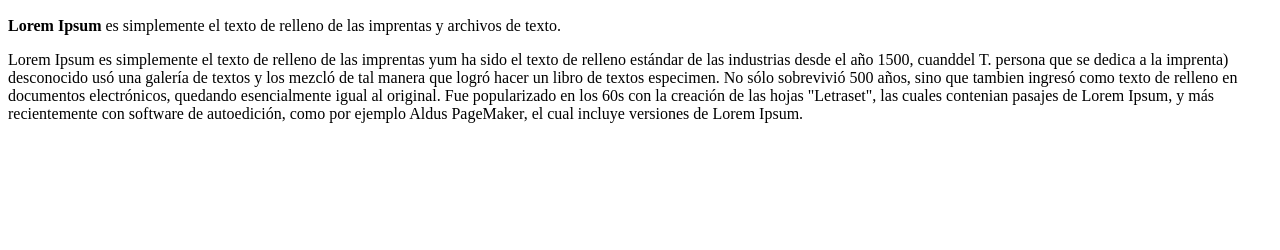
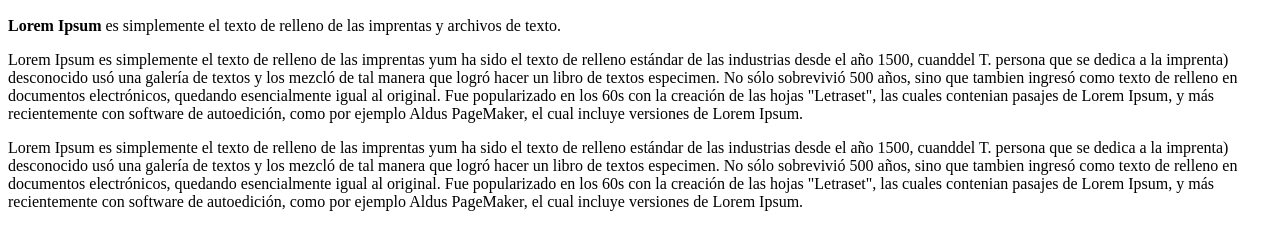
Before and after one commit to alex1812r/repo-prueba, a plain HTML site: page index.html in a window 1280 px wide. Shown: the part 110-360 px from the top of the page. Drawn offline with Linux system fonts and the light colour scheme.

Commit message:
Update index.html

```diff
--- a/index.html
+++ b/index.html
@@ -14,5 +14,8 @@
   <p>
     <span>Lorem Ipsum es simplemente el texto de relleno de las imprentas yum ha sido el texto de relleno estándar de las industrias desde el año 1500, cuanddel T.</span> persona que se dedica a la imprenta) desconocido usó una galería de textos y los mezcló de tal manera que logró hacer un libro de textos especimen. No sólo sobrevivió 500 años, sino que tambien ingresó como texto de relleno en documentos electrónicos, quedando esencialmente igual al original. Fue popularizado en los 60s con la creación de las hojas "Letraset", las cuales contenian pasajes de Lorem Ipsum, y más recientemente con software de autoedición, como por ejemplo Aldus PageMaker, el cual incluye versiones de Lorem Ipsum.
   </p>
+  <p>
+    <span>Lorem Ipsum es simplemente el texto de relleno de las imprentas yum ha sido el texto de relleno estándar de las industrias desde el año 1500, cuanddel T.</span> persona que se dedica a la imprenta) desconocido usó una galería de textos y los mezcló de tal manera que logró hacer un libro de textos especimen. No sólo sobrevivió 500 años, sino que tambien ingresó como texto de relleno en documentos electrónicos, quedando esencialmente igual al original. Fue popularizado en los 60s con la creación de las hojas "Letraset", las cuales contenian pasajes de Lorem Ipsum, y más recientemente con software de autoedición, como por ejemplo Aldus PageMaker, el cual incluye versiones de Lorem Ipsum.
+  </p>
 </body>
 </html>
```
